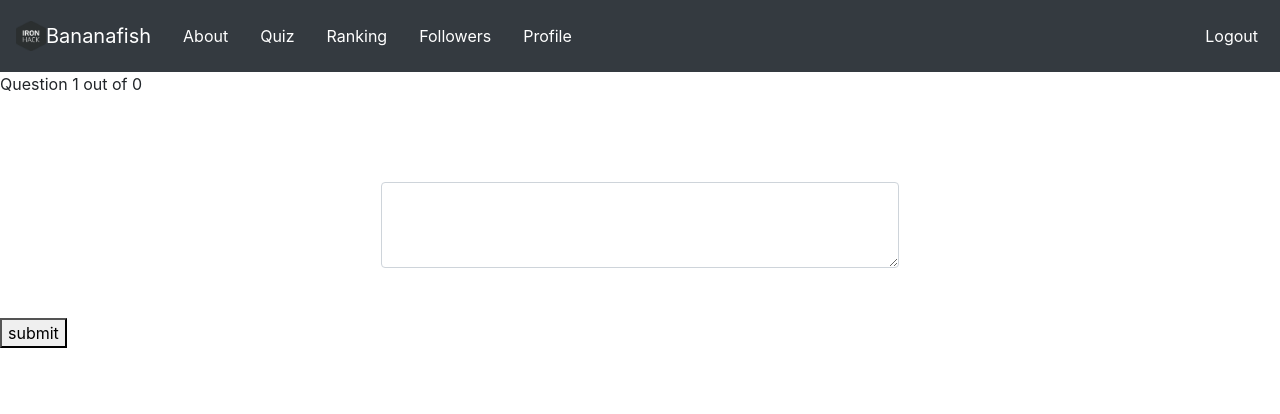
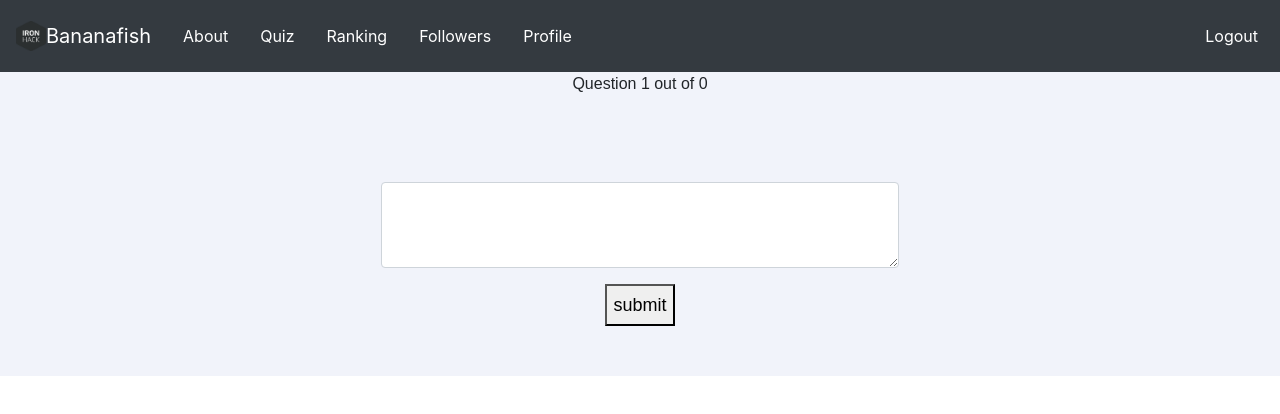
Before and after one commit to saruit0105/Interprep---MERN-stack-final-project, a React (Create React App) app in the folder frontend/: page /quiz/shortanswers in a window 1280 px wide. Shown: the top 414 px of the page. Built offline with nearby package versions, Linux system fonts and the light colour scheme; no server answers; sample sign-in values are in the browser's storage.

Commit message:
fixed short answers css

```diff
--- a/frontend/src/pages/ShortAnswers/ShortAnswers.page.jsx
+++ b/frontend/src/pages/ShortAnswers/ShortAnswers.page.jsx
@@ -15,7 +15,8 @@ export default class ShortAnswers extends Component {
     this.fetchQuestions();
   }
 
-  showAnswer = () => {
+  showAnswer = (e) => {
+    e.preventDefault()
     document.getElementById("banana").style.display = "block";
     console.log("pressed");
   };
@@ -29,7 +30,7 @@ export default class ShortAnswers extends Component {
     const { userAnswer, questions, currentQuestionIndex } = this.state;
     const { question, answer } = questions[currentQuestionIndex] || {};
     return (
-      <div>
+      <div className="body">
       <p> Question 1 out of {questions.length} </p>
 
       <div className="questionBox">
@@ -38,11 +39,13 @@ export default class ShortAnswers extends Component {
             <Form.Label>{question}</Form.Label>
             <Form.Control as="textarea" rows="3" />
           </Form.Group>
+          <button onClick={this.showAnswer}>submit</button>
         </Form>
-          <div>
-            <button onClick={this.showAnswer}>submit</button>
-          </div>
+
+          <div></div>
+
         <div id="banana" style={{ display: "none" }}>
+          Hellooo
           {answer}
         </div>
       </div>
```
Lines whose indentation alone changed are shown as unchanged.
